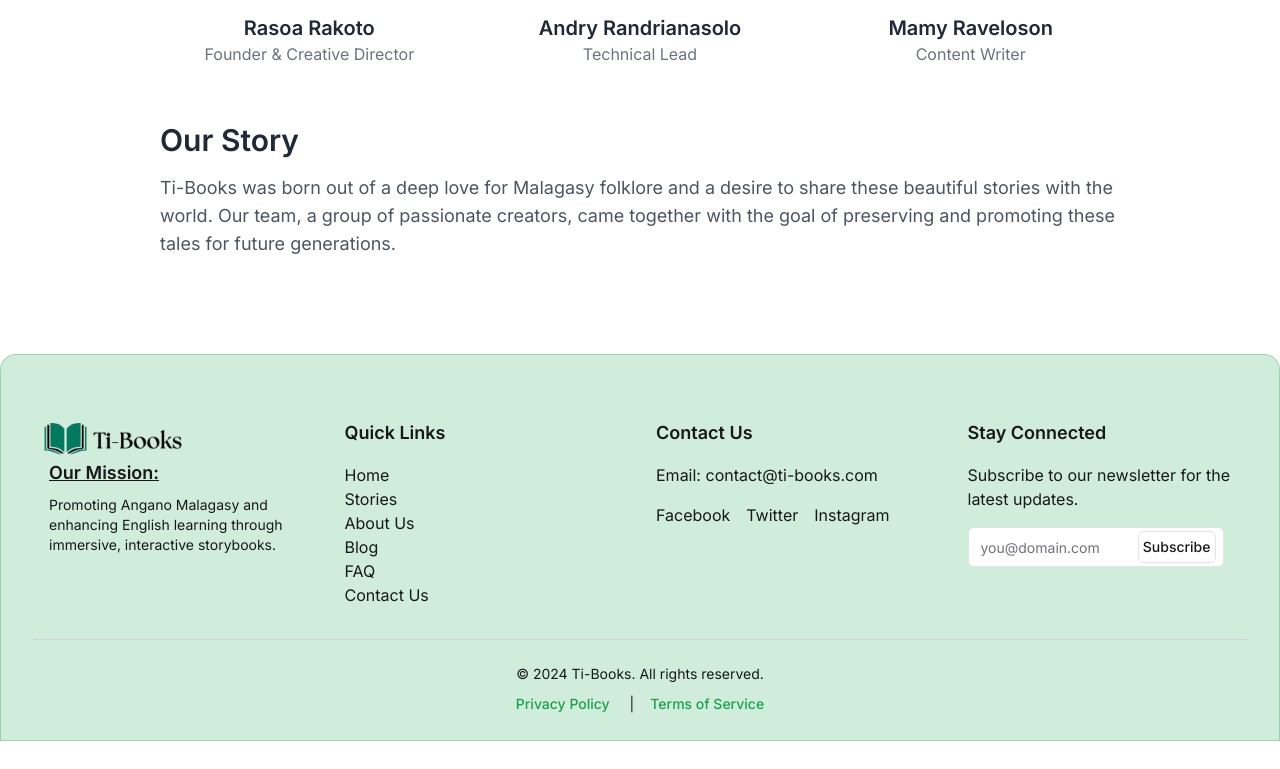
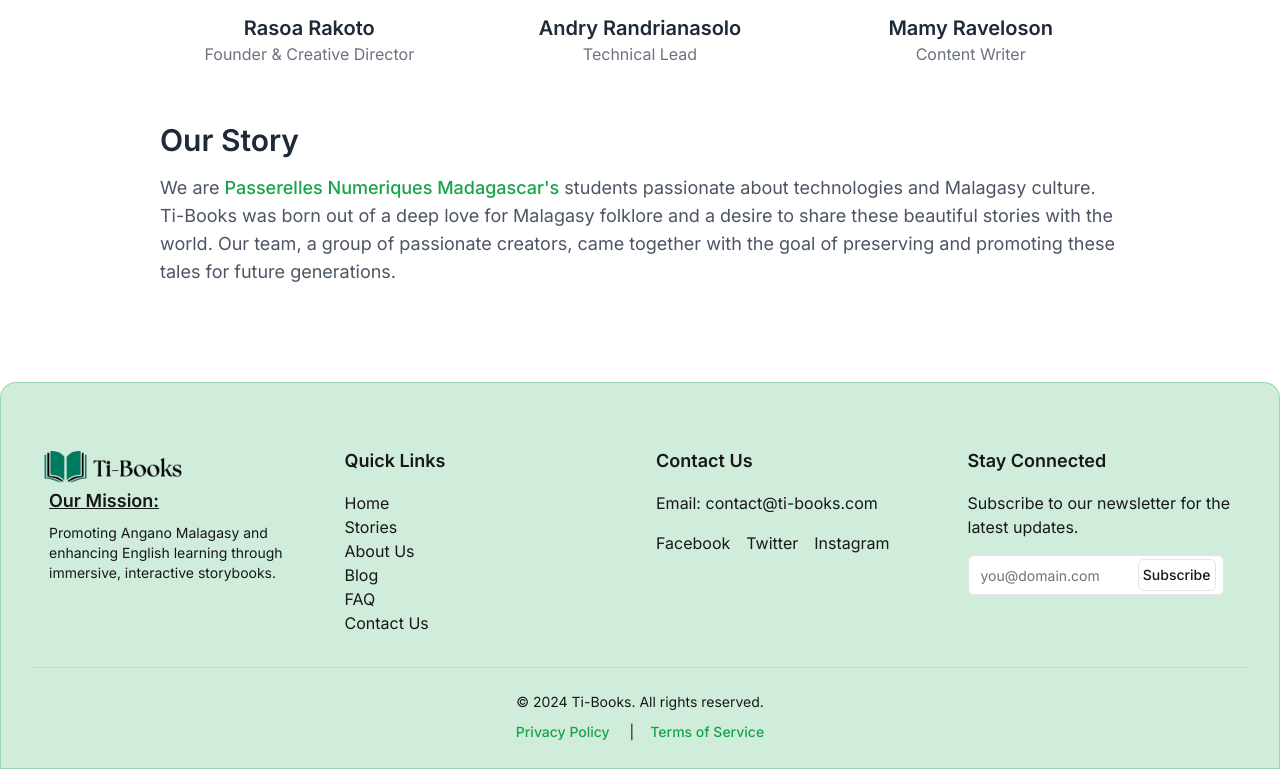
Before and after one commit to Toukoms/ti-books, a Next.js app: page /about in a window 1280 px wide. Shown: the part 734-1503 px from the top of the page. Before the commit the page ends 1475 px from the top, so only its background shows below. Built offline with nearby package versions, Linux system fonts and the light colour scheme.

Commit message:
style: change some text and add more stories

```diff
--- a/src/app/about/page.tsx
+++ b/src/app/about/page.tsx
@@ -1,4 +1,7 @@
+import { buttonVariants } from "@/components/ui/button";
+import { cn } from "@/lib/utils";
 import Image from "next/image";
+import Link from "next/link";
 
 const AboutPage = () => {
   // TODO: Add our own team
@@ -17,7 +20,8 @@
       name: "Mamy Raveloson",
       role: "Content Writer",
       image: "/images/mamy.jpg",
-    }]
+    },
+  ];
 
   return (
     <section className="max-w-screen-lg mx-auto bg-white pt-4 pb-16">
@@ -56,7 +60,9 @@
               {teamMembers.map((member, index) => (
                 <div key={index} className="text-center">
                   <Image
-                    src={"/images/scene-with-young-children-playing-nature-outdoors.jpg"}
+                    src={
+                      "/images/scene-with-young-children-playing-nature-outdoors.jpg"
+                    }
                     alt={member.name}
                     width={1000}
                     height={1000}
@@ -75,6 +81,19 @@
           <div>
             <h3 className="text-3xl font-semibold text-gray-800">Our Story</h3>
             <p className="mt-4 text-gray-600 text-lg">
+              We are{" "}
+              <Link
+                href={
+                  "https://www.passerellesnumeriques.org/fr/nos-actions/madagascar/"
+                }
+                target="_blank"
+                className={cn(buttonVariants({variant: "link"}), "text-lg p-0 inline")}
+              >
+                Passerelles Numeriques Madagascar&apos;s
+              </Link>{" "}
+              students passionate about technologies and Malagasy culture.
+            </p>
+            <p className="text-gray-600 text-lg">
               Ti-Books was born out of a deep love for Malagasy folklore and a
               desire to share these beautiful stories with the world. Our team,
               a group of passionate creators, came together with the goal of
--- a/src/app/blog/page.tsx
+++ b/src/app/blog/page.tsx
@@ -45,7 +45,7 @@
         </div>
 
         {/* Call to Action */}
-        <div className="text-center mt-12">
+        <div className="text-center mt-12 hidden">
           <Link href="/blog" className="text-white bg-green-500 hover:bg-green-600 font-semibold py-3 px-6 rounded-lg">
             Explore More Articles
           </Link>
--- a/src/app/faq/page.tsx
+++ b/src/app/faq/page.tsx
@@ -9,7 +9,7 @@
   {
     question: "What is Ti-Books?",
     answer:
-      "Ti-Books is a platform dedicated to sharing Malagasy folktales (Angano) translated into English. Our interactive storybooks aim to promote Malagasy culture and assist english learners in improving their English skills.",
+      "Ti-Books is a platform dedicated to share Malagasy folktales (Angano) translated into English. Our interactive storybooks aim to promote Malagasy culture and assist english learners in improving their English skills.",
   },
   {
     question: "How can I access the storybooks?",
@@ -24,7 +24,7 @@
   {
     question: "How can I contact support?",
     answer:
-      "If you need assistance, you can contact us through the 'Contact Us' section on our website.",
+      "If you need assistance, you can contact us through the 'Contact' section on our website.",
   },
   {
     question: "Can I contribute a story to Ti-Books?",
--- a/src/components/layout/how-it-works.tsx
+++ b/src/components/layout/how-it-works.tsx
@@ -13,7 +13,7 @@
         <div className="text-center mb-12">
           <h2 className="text-4xl font-semibold text-gray-800">How It Works</h2>
           <p className="mt-4 text-gray-600 text-lg max-w-2xl mx-auto">
-            Discover how Ti-Books brings Malagasy Angano to life through interactive and engaging digital storybooks.
+            Discover how Ti-Books brings Angano Malagasy to life through interactive and engaging digital storybooks.
           </p>
         </div>
 
@@ -23,7 +23,7 @@
             <FaBookOpen className="text-6xl text-primary mx-auto mb-4" />
             <h3 className="text-2xl font-semibold text-gray-800">1. Choose a Story</h3>
             <p className="mt-2 text-gray-600">
-              Browse our collection of translated Malagasy Angano and choose a story that intrigues you.
+              Browse our collection of translated Angano Malagasy and choose a story that intrigues you.
             </p>
           </div>
 
```
